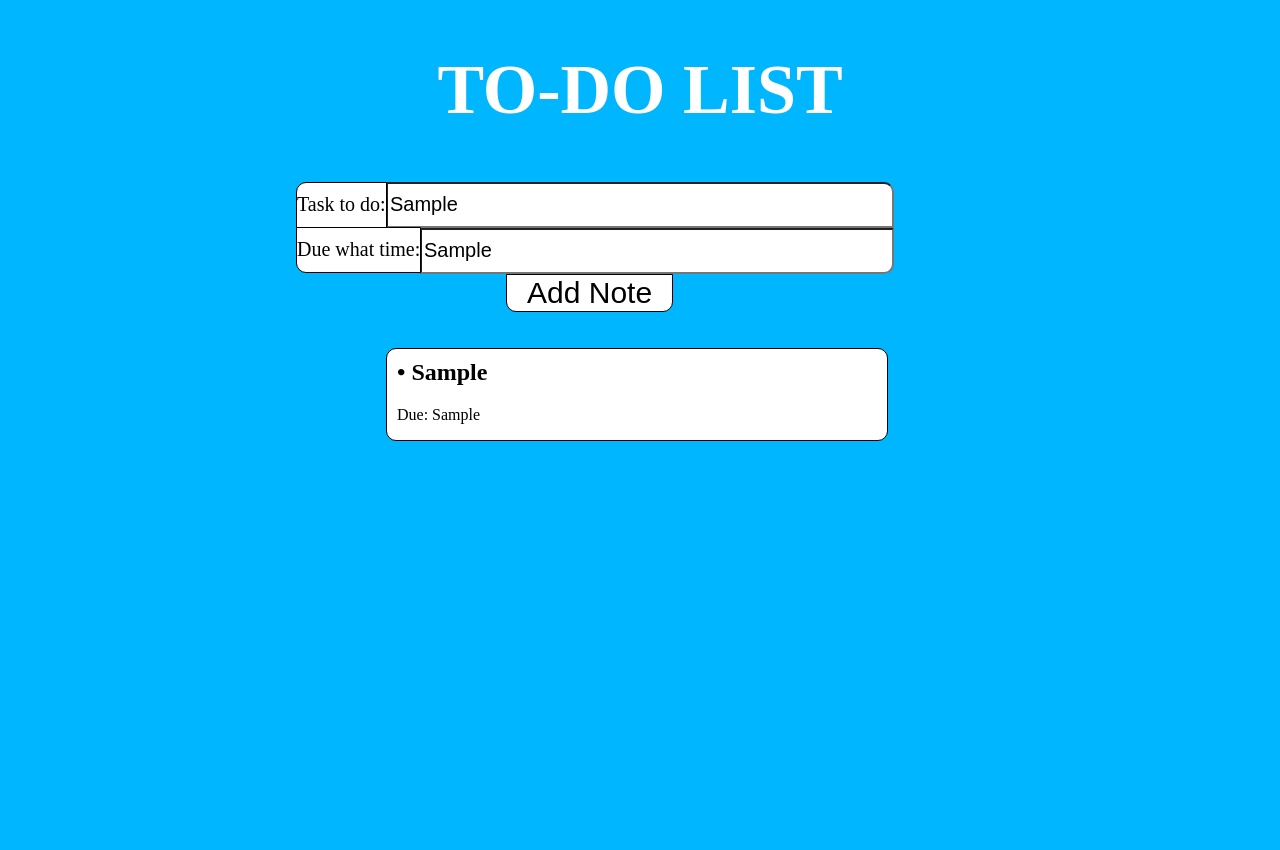
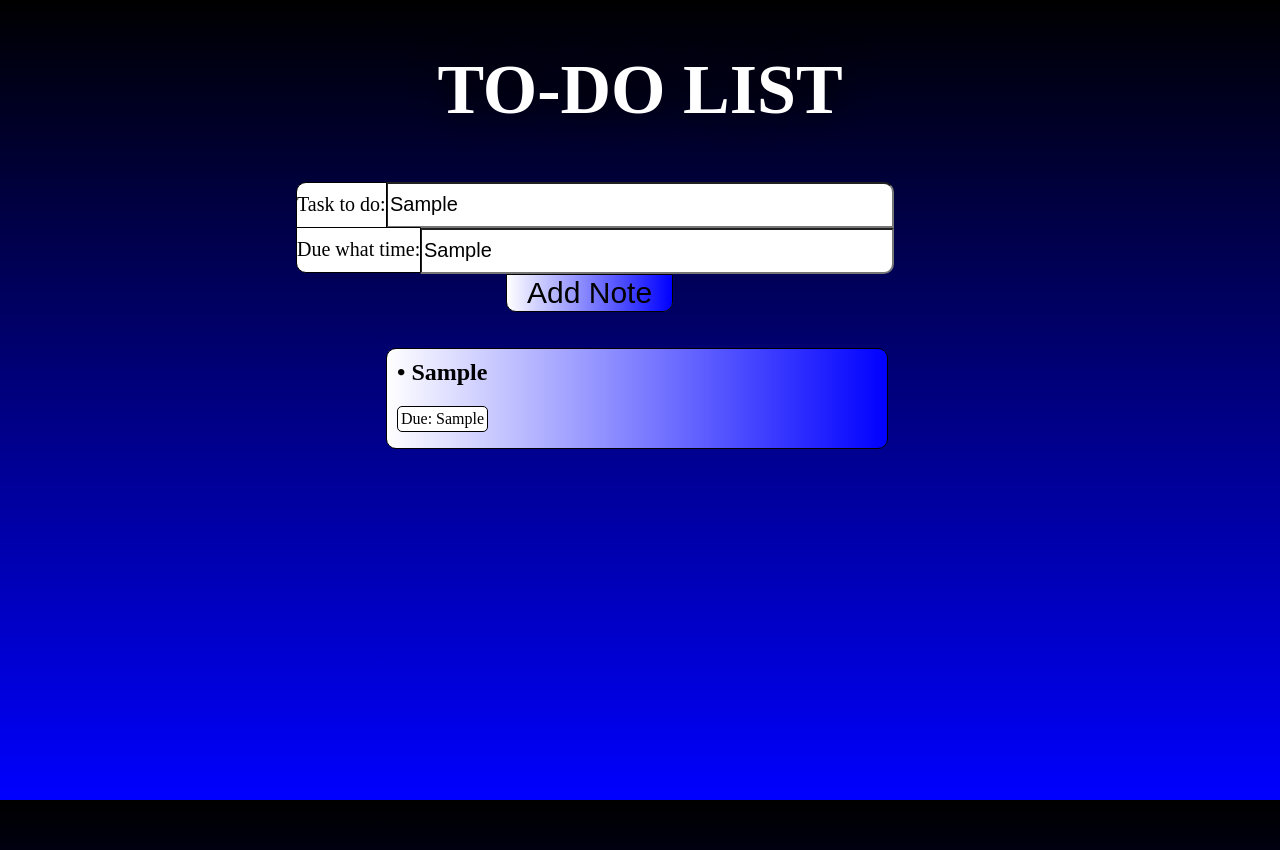
Before and after one commit to VladProgrammer08/ToDo, a plain HTML site: page index.html in a window 1280 px wide. Both pictures are taken after typing "Sample", "Sample" into the empty fields and a click on the button "Add Note". Drawn offline with Linux system fonts and the light colour scheme.

Commit message:
Added more css to the page

```diff
--- a/index.html
+++ b/index.html
@@ -7,11 +7,12 @@
     <script src="js/main.js" defer></script>
     <style>
         html{
-            background-color: rgb(0, 183, 255);
+            background:linear-gradient(black, blue);
         }
+
         #display > div {
             border: 1px solid black;
-            background-color: white;
+            background-image: linear-gradient(to right, rgb(255, 255, 255), blue);
             text-align: left;
             display: block;
             max-width: 480px;
@@ -25,7 +26,7 @@
 
         .added {
 
-            background-color: green !important;
+            background-image: linear-gradient(to left, white, blue) !important;
             font-size: 5px;
 
         }
@@ -89,16 +90,35 @@
             text-align: center;
             color: white;
             margin-top: 50px;
+            text-shadow: 2px 2px 2pc rgb(0, 0, 0);
         }
         #add_button{
             border: 1px solid black;
-            background-color: white;
+            background-image: linear-gradient(to right, rgb(255, 255, 255), rgb(0, 0, 255));
             font-size: 30px;
             margin-left: 120px;
             padding-left: 20px;
             padding-right: 20px;
             border-bottom-left-radius: 10px;
             border-bottom-right-radius: 10px;
+
+
+        }
+        p{
+            padding: 3px;
+            border: 1px solid black;
+            width: fit-content;
+            border-radius: 5px;
+            background-color: white;
+
+        }
+
+
+
+
+        #add_button:hover{
+
+            color:white;
 
         }
         h2{
```
